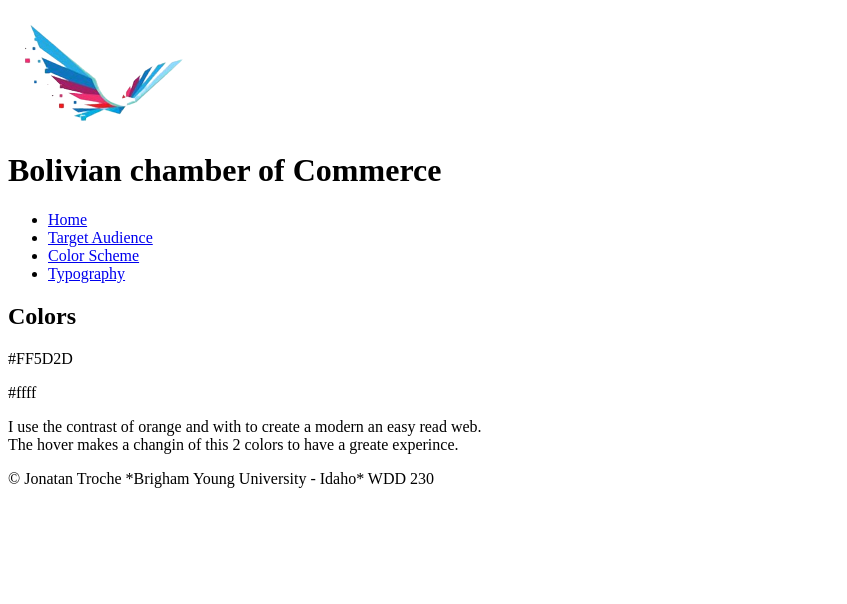
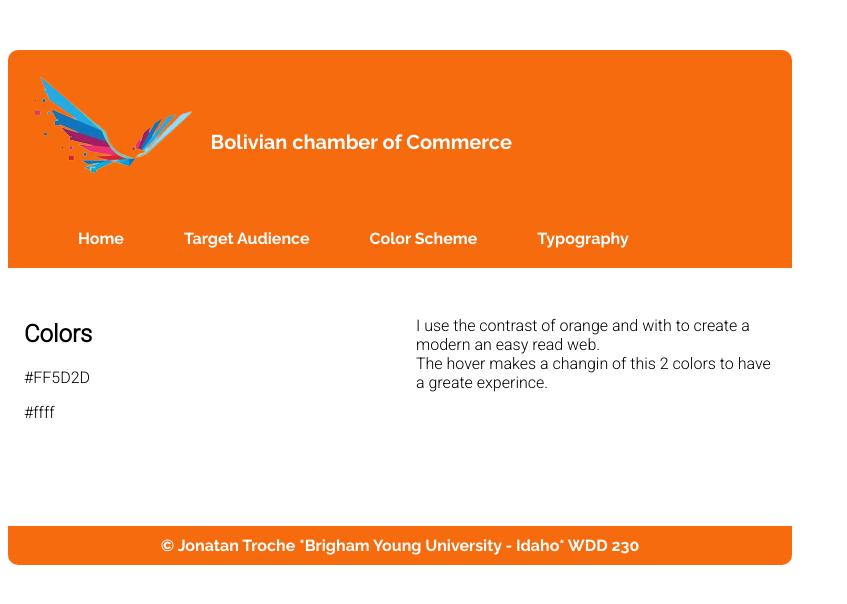
Before and after one commit to trochealmedia/wdd230, a plain HTML site: page Lesson 03/color_scheme.html in a window 1280 px wide. Shown: the whole page, without its empty margins (0-847 px from the left). Drawn offline with Linux system fonts and the light colour scheme.

Commit message:
Update color_scheme.html

```diff
--- a/Lesson 03/color_scheme.html
+++ b/Lesson 03/color_scheme.html
@@ -4,15 +4,15 @@
     <meta charset="UTF-8">
     <meta http-equiv="X-UA-Compatible" content="IE=edge">
     <meta name="viewport" content="width=device-width, initial-scale=1.0">
-    <link rel="stylesheet" href="Lesson 03/css/style.css">
-    <link rel="stylesheet" href="Lesson 03/css/medium.css">
-    <link rel="stylesheet" href="Lesson 03/css/small.css">
+    <link rel="stylesheet" href="css/style.css">
+    <link rel="stylesheet" href="css/medium.css">
+    <link rel="stylesheet" href="css/small.css">
     <style>@import url('https://fonts.googleapis.com/css2?family=Raleway:wght@700&family=Roboto:wght@100;300&display=swap');</style>
     <title>Color Scheme</title>
 </head>
 <body>
     <header>
-        <img src="/Lesson 03/images/logo.png" alt="">
+        <img src="images/logo.png" alt="">
         <h1>Bolivian chamber of Commerce</h1>
         <nav>
             <ul>
```
